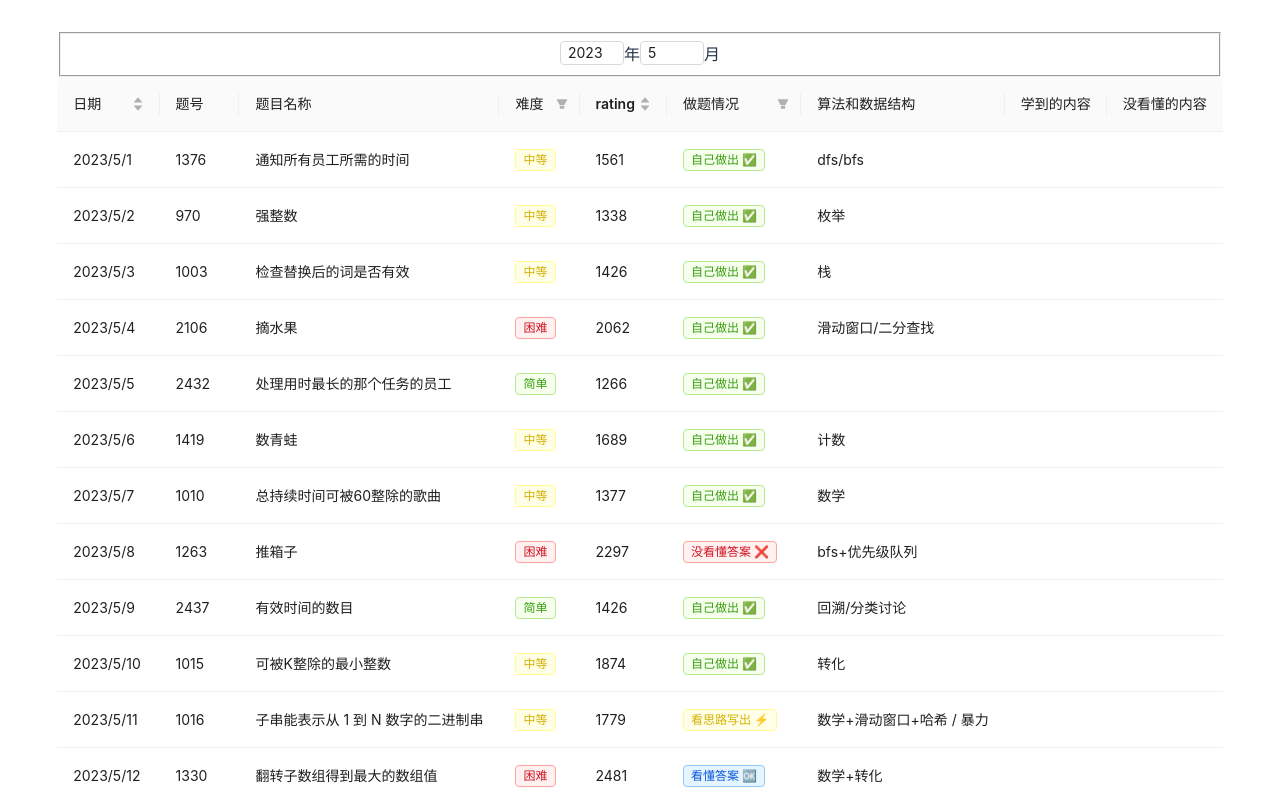
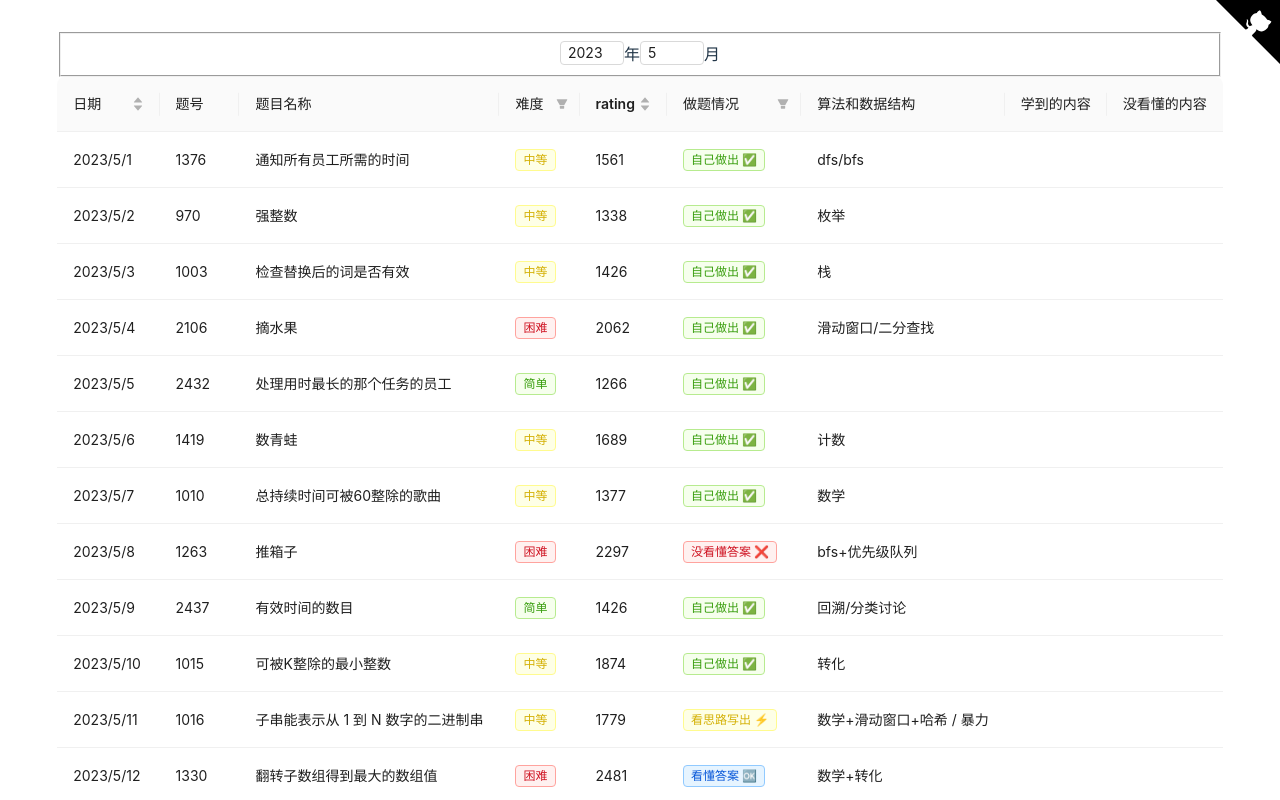
Before and after one commit to S-N-O-R-L-A-X/leetcode, a React (Vite) app: page / in a window 1280 px wide. Shown: the top 800 px of the page. Built offline with nearby package versions, Linux system fonts and the light colour scheme.

Commit message:
feat: add go to repo

```diff
--- a/src/App.css
+++ b/src/App.css
@@ -51,3 +51,52 @@
 .input-number {
   width: 4rem;
 }
+
+.github-corner {
+  width: 4rem;
+  border-bottom: 0;
+  position: fixed;
+  right: 0;
+  text-decoration: none;
+  top: 0;
+  z-index: 1;
+}
+
+.github-corner:hover .octo-body {
+  animation: octocat-push .56s ease-in-out;
+}
+
+@media screen and (max-width: 768px) {
+  .github-corner:hover .octo-arm {
+    animation: none;
+  }
+
+  .github-corner .octo-arm {
+    animation: octocat-push .56s ease-in-out;
+  }
+}
+
+@keyframes octocat-push {
+
+  0%,
+  to {
+    transform: rotate(10deg);
+  }
+
+  20%,
+  60% {
+    transform: rotate(10deg);
+  }
+
+  40%,
+  80% {
+    transform: rotate(10deg);
+  }
+}
+
+.github-corner svg {
+  color: #fff;
+  fill: black;
+  height: var(--header-height);
+  width: var(--header-height);
+}
--- a/src/App.tsx
+++ b/src/App.tsx
@@ -20,6 +20,14 @@
 
   return (
     <div className="App">
+      <a href="https://github.com/S-N-O-R-L-A-X/leetcode" target="_blank" className="github-corner" aria-label="Go to his homepage">
+        <svg viewBox="0 0 250 250" aria-hidden="true">
+          <path d="M0,0 L115,115 L130,115 L142,142 L250,250 L250,0 Z"></path>
+          <path d="M128.3,109.0 C113.8,99.7 119.0,89.6 119.0,89.6 C122.0,82.7 120.5,78.6 120.5,78.6 C119.2,72.0 123.4,76.3 123.4,76.3 C127.3,80.9 125.5,87.3 125.5,87.3 C122.9,97.6 130.6,101.9 134.4,103.2" fill="currentColor" style={{ transformOrigin: "130px 106px" }} className="octo-arm"></path>
+          <path d="M115.0,115.0 C114.9,115.1 118.7,116.5 119.8,115.4 L133.7,101.6 C136.9,99.2 139.9,98.4 142.2,98.6 C133.8,88.0 127.5,74.4 143.8,58.0 C148.5,53.4 154.0,51.2 159.7,51.0 C160.3,49.4 163.2,43.6 171.4,40.1 C171.4,40.1 176.1,42.5 178.8,56.2 C183.1,58.6 187.2,61.8 190.9,65.4 C194.5,69.0 197.7,73.2 200.1,77.6 C213.8,80.2 216.3,84.9 216.3,84.9 C212.7,93.1 206.9,96.0 205.4,96.6 C205.1,102.4 203.0,107.8 198.3,112.5 C181.9,128.9 168.3,122.5 157.7,114.1 C157.9,116.9 156.7,120.9 152.7,124.9 L141.0,136.5 C139.8,137.7 141.6,141.9 141.8,141.8 Z" fill="currentColor" className="octo-body"></path>
+        </svg >
+      </a>
+
       <fieldset>
         <InputNumber className="input-number" size="small" min={2021} max={2023} defaultValue={now_year} onChange={changeYear}></InputNumber>
         <span className="input-text">年</span>
```
